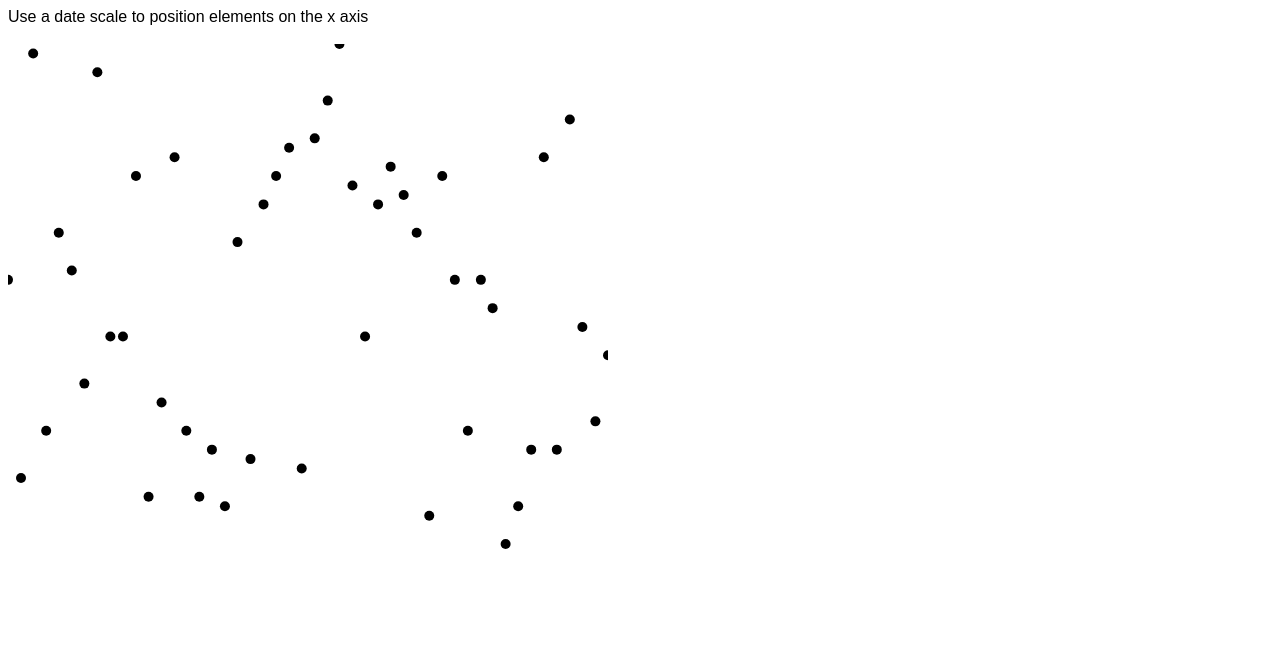
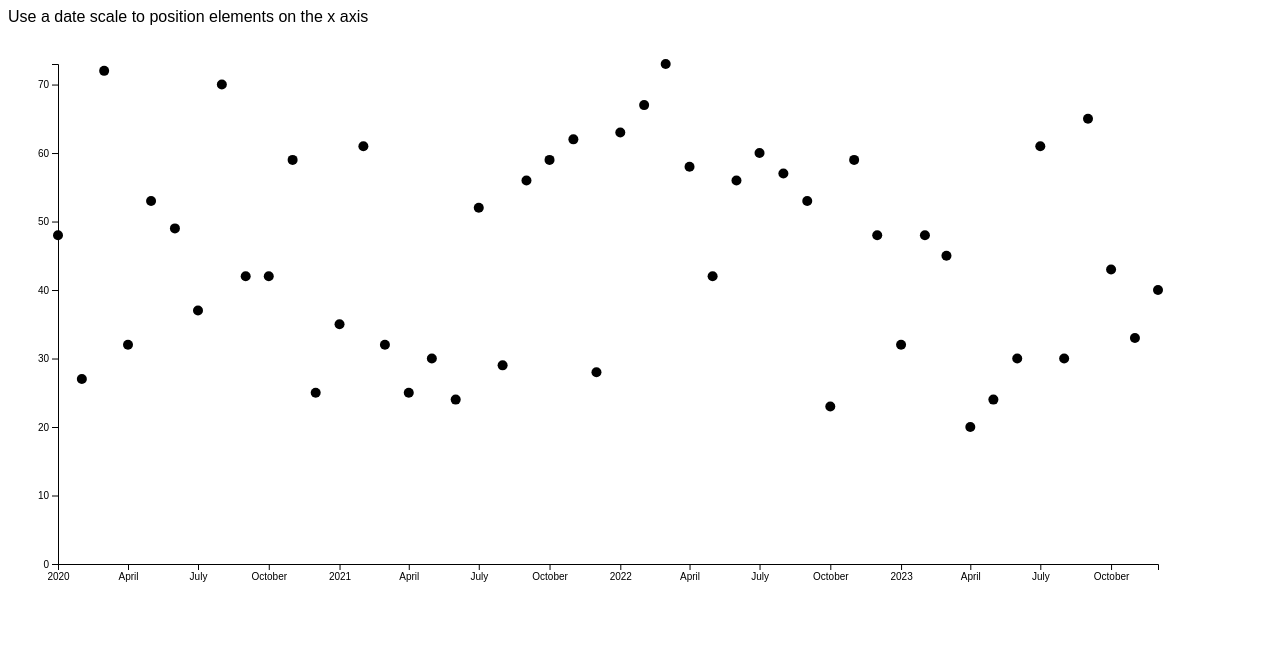
Before and after one commit to tippytappy/d3_study, a plain HTML site: page scales/date scale.html in a window 1280 px wide. Drawn offline with nearby package versions, Linux system fonts and the light colour scheme.

Commit message:
Added axes

```diff
--- a/scales/date scale.html
+++ b/scales/date scale.html
@@ -15,10 +15,20 @@
   <script>  //=====================================================================================
     const plotArea = d3.select('#chart')
       .append('svg')
-      .attr('width', 600)
+      .attr('width', 1200)
       .attr('height', 600)
         .append('g')
-        .attr('tranform', 'translate(50, 20)')
+        .attr('transform', 'translate(50, 20)')
+
+    const x_ctr = plotArea
+    .append('g')
+      .classed('x_axis', true)
+      .attr('transform', 'translate(0, 500)')
+
+    const y_ctr = plotArea
+      .append('g')
+      .classed('y_axis', true)
+
 
     d3.csv("https://raw.githubusercontent.com/tippytappy/d3_study/main/sample_data.csv",
       d => {
@@ -31,11 +41,16 @@
 
     const x = d3.scaleTime()
       .domain(d3.extent(data, d => d.date))
-      .range([0, 600])
+      .range([0, 1100])
+    x_ctr
+      .call(d3.axisBottom(x))
 
     const y = d3.scaleLinear()
-      .domain(d3.extent(data, d => d.value))
+      .domain([0, d3.max(data, d => d.value)])
       .range([500, 0])
+    y_ctr
+      .call(d3.axisLeft(y))
+
 
     plotArea
       .selectAll('circle')
@@ -46,10 +61,7 @@
       .attr('r', 5)
       })
 
-    plotArea
-      .append('g')
-      .attr('transform', 'translate(0, 100')
-      .call(d3.axisBottom(x))
+
   </script>
 </body>
 </html>
```
